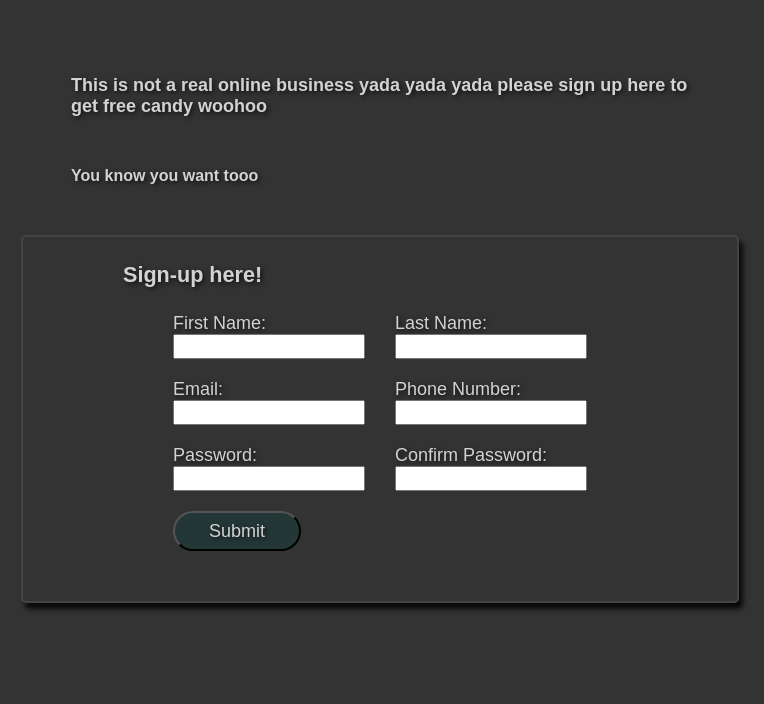
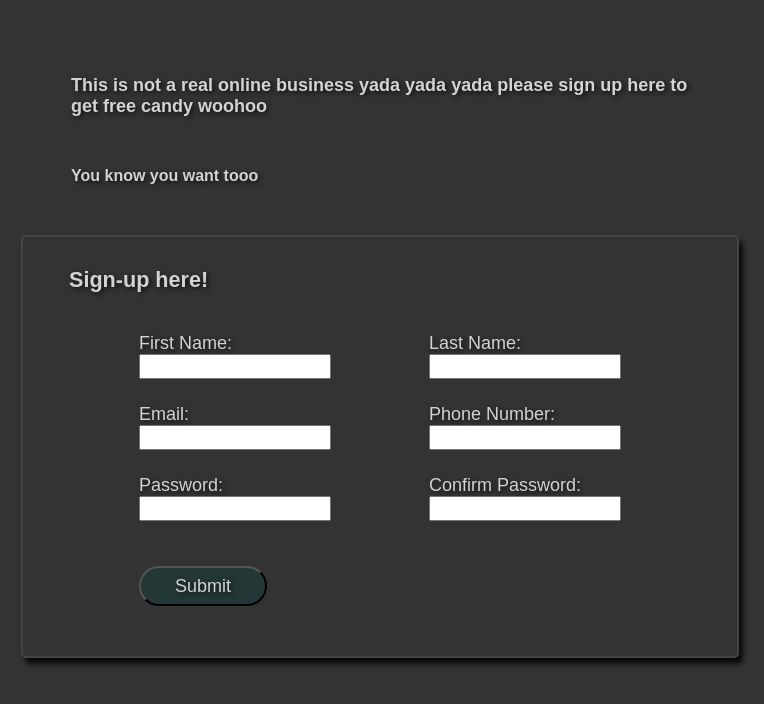
Before and after one commit to wongyhung/project-sign-up-form, a plain HTML site: page index.html in a window 1280 px wide. Shown: the full height of the page, 516-1280 px from the left. Drawn offline with Linux system fonts and the light colour scheme.

Commit message:
Changed HTML code and restyled form properly

```diff
--- a/index.html
+++ b/index.html
@@ -18,35 +18,37 @@
         <form action="post">
             <p>Sign-up here!</p>
             <div id="forms">
-                <div id="left-form">
+                <div id="name-column">
                     <div>
                         <label for="first-name">First Name:</label>
                         <input type="text" id="first-name">
                     </div>
                     <div>
+                        <label for="last-name">Last Name:</label>
+                        <input type="text" id="last-name">
+                    </div>
+                </div>
+                <div id="contact-column">
+                    <div>
                         <label for="email">Email:</label>
                         <input type="text" id="email">
                     </div>
                     <div>
+                        <label for="phone-num">Phone Number:</label>
+                        <input type="number" id="phone-num">
+                    </div>
+                </div>
+                <div id="password-column">
+                    <div>
                         <label for="password">Password:</label>
                         <input type="password" id="password">
-                    </div>
-                    <button type="submit">Submit</button>
-                </div>
-                <div id="right-form">
-                    <div>
-                        <label for="last-name">Last Name:</label>
-                        <input type="text" id="last-name">
-                    </div>
-                    <div>
-                        <label for="phone-num">Phone Number:</label>
-                        <input type="number" id="phone-num">
                     </div>
                     <div>
                         <label for="confirm-password">Confirm Password:</label>
                         <input type="password" id="confirm-password">
                     </div>
                 </div>
+                <button type="submit">Submit</button>
             </div>
         </form>
     </div>
--- a/style.css
+++ b/style.css
@@ -60,14 +60,14 @@ form {
     font-family: Arial;
     color: lightgrey;
     font-size: large;
-    padding: 50px 150px;
+    padding: 50px 7.5vw;
     box-shadow: 4px 6px 5px 0px #0A0A09;
 
 }
 
 form p {
     position: relative;
-    top: -25px;
+    top: -20px;
     left: -50px;
     font-weight: bold;
     font-size: larger;
@@ -75,26 +75,21 @@ form p {
 
 #forms {
     display: flex;
+    flex-direction: column;
+    justify-content: space-between;
+    gap: 25px;
+    padding: 20px;
+}
+
+#name-column div, #contact-column div, #password-column div {
+    display: flex;
+    flex-direction: column;
     justify-content: space-between;
 }
 
-#left-form {
+#name-column, #contact-column, #password-column {
     display: flex;
-    flex-direction: column;
-    align-items: left;
-    gap: 20px;
-}
-
-#right-form {
-    display: flex;
-    flex-direction: column;
-    align-items: right;
-    gap: 20px;
-}
-
-#left-form div, #right-form div {
-    display: flex;
-    flex-direction: column;
+    justify-content: space-between;
 }
 
 input {
@@ -109,6 +104,8 @@ button {
     background-color: rgb(36, 55, 55);
     color: lightgrey;
     font-size: large;
+    position: relative;
+    bottom: -20px;
 }
 
 button:hover {
```
